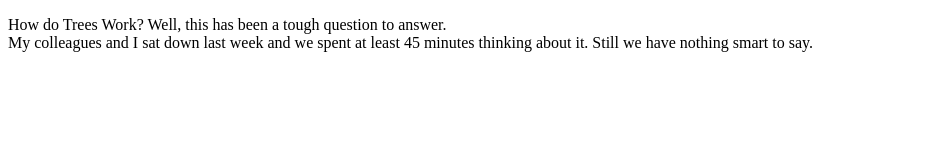
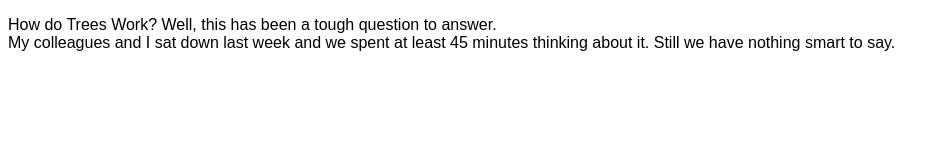
Before and after one commit to HYF-Class21/agile-development-group4-all-about-trees, a website: page index.html in a window 1280 px wide. Shown: the whole page, without its empty margins (0-946 px from the left). Drawn offline with Linux system fonts and the light colour scheme.

Commit message:
added css for intro

```diff
--- a/styles/index.css
+++ b/styles/index.css
@@ -1 +1,3 @@
-@import url("./something.css");
+.fascinating-words {
+  font-family: fantasy; /* introduction done*/
+}
```
